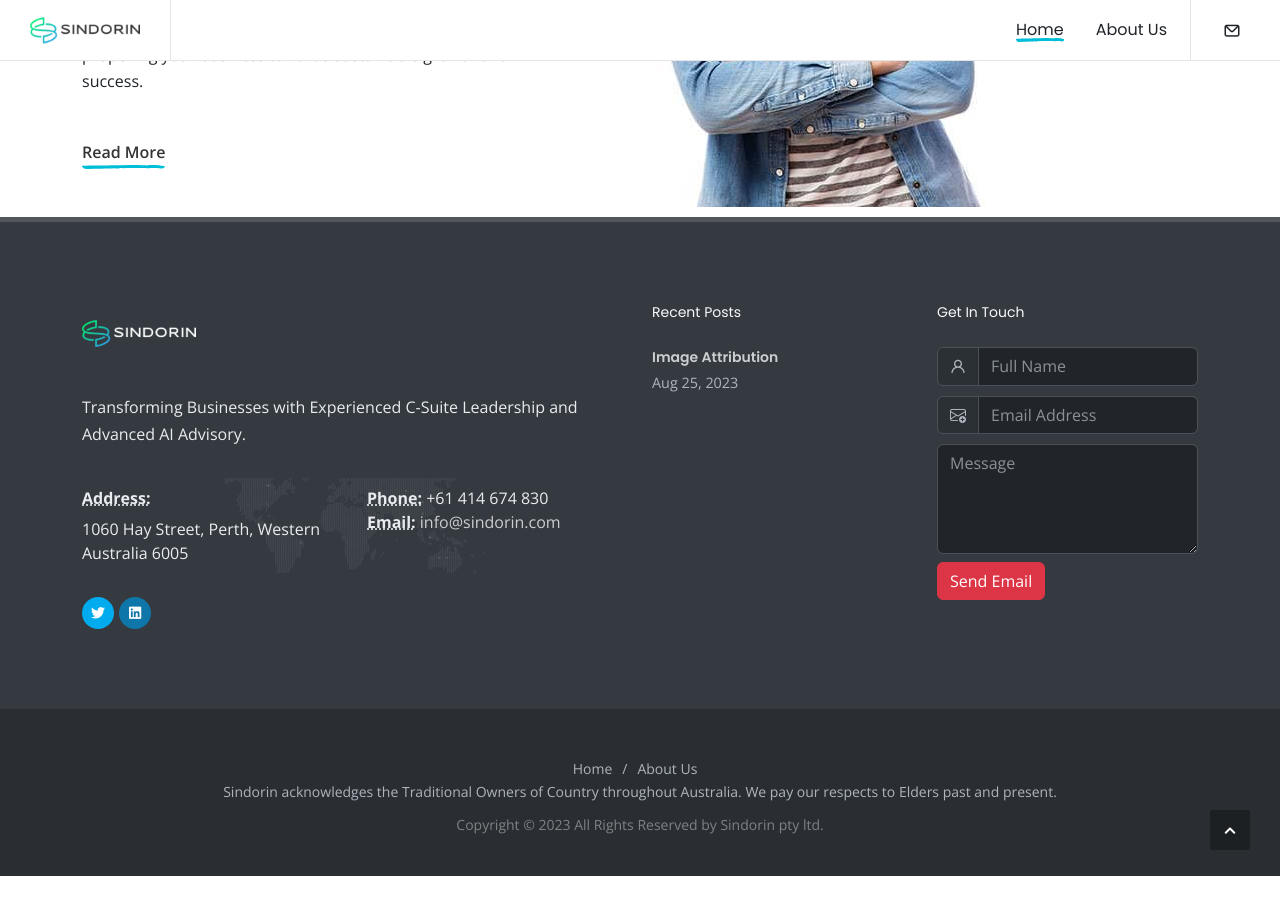
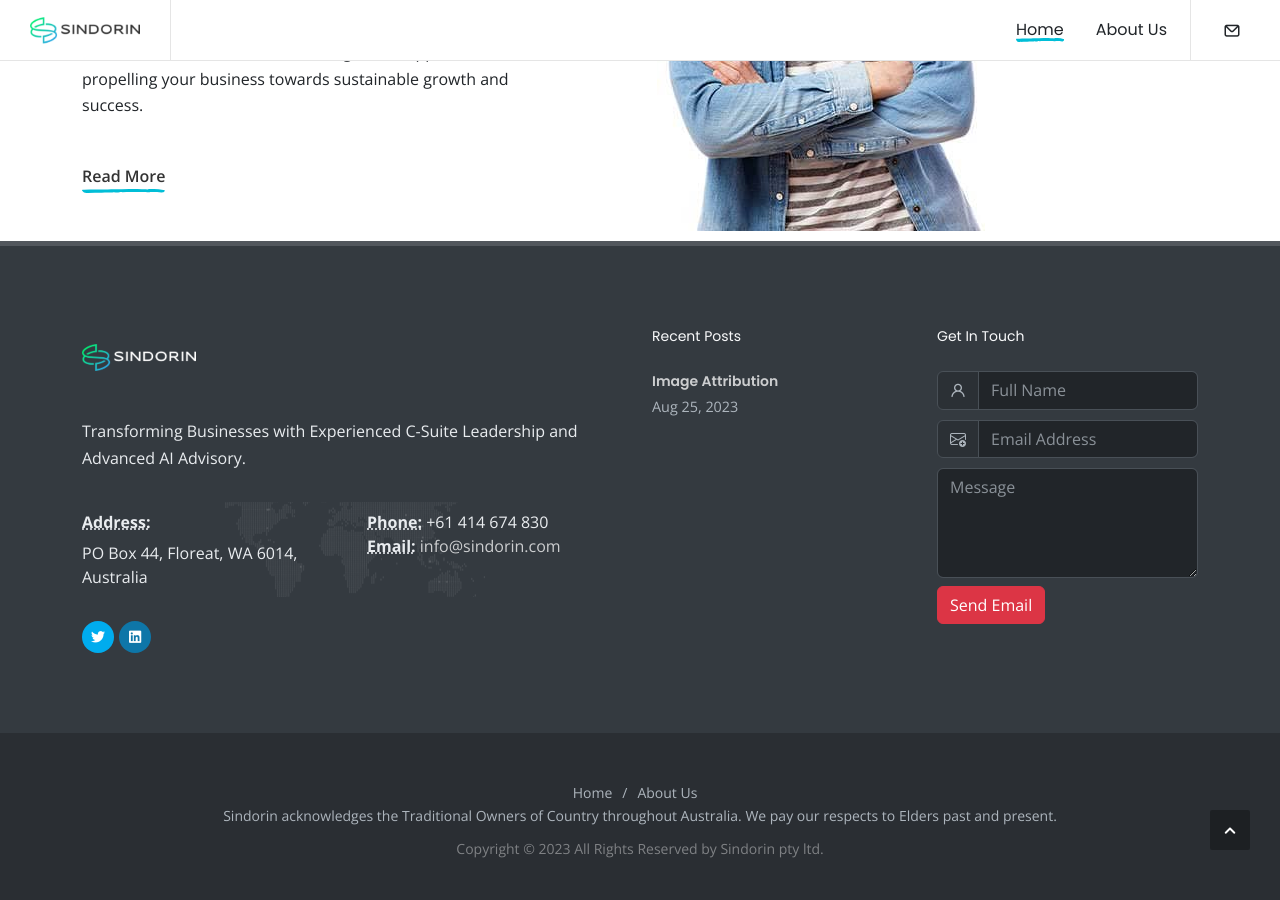
Before and after one commit to jstride/com.sindorin.www, a Jekyll site: the page built from index.markdown, in a window 1280 px wide and 900 px high, scrolled down 3712 px. Built offline with Jekyll 4.4.1, drawn with Linux system fonts in a browser that asks for light colours; some of the changed text lies outside the part shown.

Commit message:
Updated address to PO Box

```diff
--- a/_config.yml
+++ b/_config.yml
@@ -24,7 +24,7 @@ phone: +61 414 674 830
 author: Jake Stride
 tagline: Transforming Businesses with Experienced C-Suite Leadership and Advanced AI Advisory.
 email: info@sindorin.com
-address: 1060 Hay Street, Perth, Western Australia 6005
+address: PO Box 44, Floreat, WA 6014, Australia
 description: >- # this means to ignore newlines until "baseurl:"
   Transforming Businesses with Experienced C-Suite Leadership and Advanced AI Advisory.
 baseurl: "/" # the subpath of your site, e.g. /blog
```
